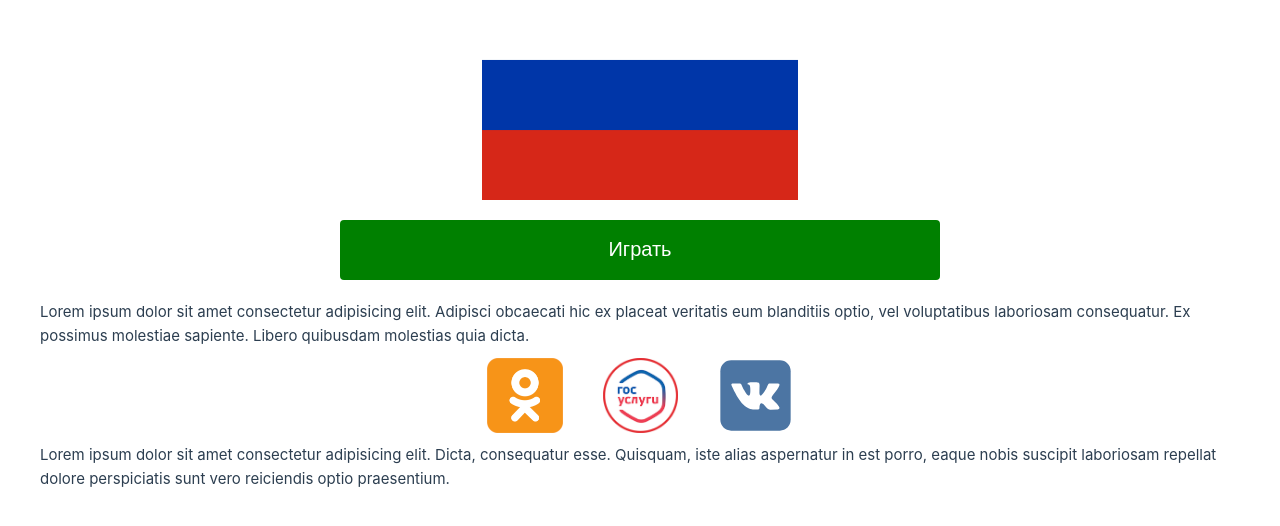
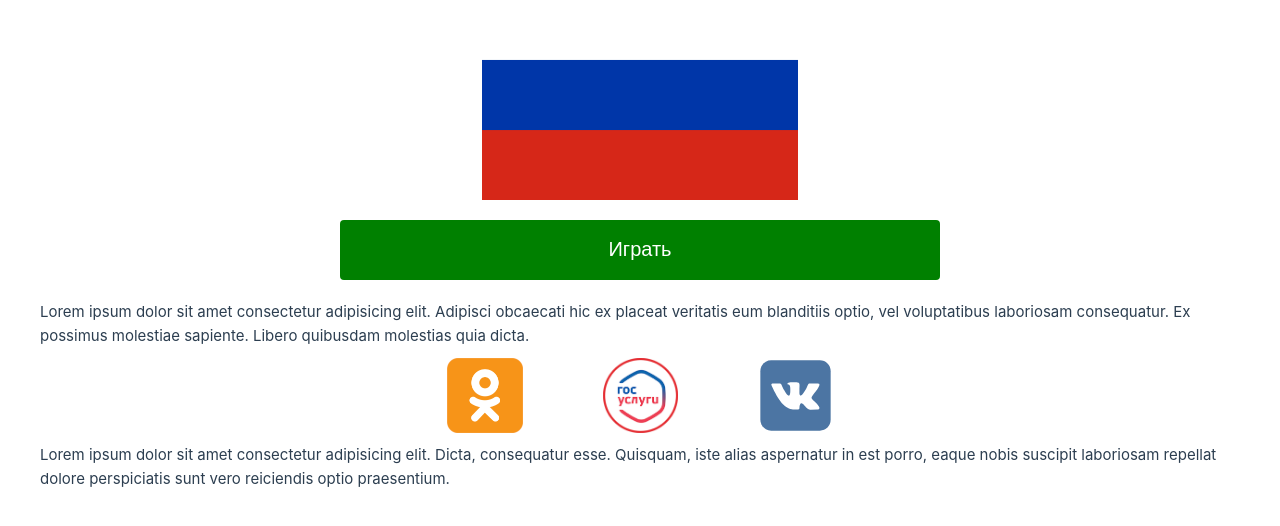
Before and after one commit to dimasliva/we_game_inventory, a Vue app: page / in a window 1280 px wide. Shown: the part 160-686 px from the top of the page. Built offline with nearby package versions, Linux system fonts and the light colour scheme.

Commit message:
start page

```diff
--- a/src/views/HomeView.vue
+++ b/src/views/HomeView.vue
@@ -1,4 +1,15 @@
-<script setup>
+<script>
+export default {
+    name: 'my-component',
+    data () {
+      return {}
+    },
+    methods: {
+      onPlay() {
+        window.location='https://t.me/thesimsonline_bot';
+      }
+    }
+}
 </script>
 
 <template>
@@ -8,15 +19,21 @@
       <img src="@/images/logo.png"/>
     </div>
     <div class="btn">
-      <button>Играть</button>
+      <button @click="onPlay">Играть</button>
     </div>
     <div>
       Lorem ipsum dolor sit amet consectetur adipisicing elit. Adipisci obcaecati hic ex placeat veritatis eum blanditiis optio, vel voluptatibus laboriosam consequatur. Ex possimus molestiae sapiente. Libero quibusdam molestias quia dicta.
     </div>
     <div class="socials">
-      <img src="@/images/class.png"/>
-      <img src="@/images/gos.png"/>
-      <img src="@/images/vk.svg"/>
+      <a href="https://t.me/thesimsonline_bot">
+        <img src="@/images/class.png"/>
+      </a>
+      <a href="https://t.me/thesimsonline_bot">
+        <img src="@/images/gos.png"/>
+      </a>
+      <a href="https://t.me/thesimsonline_bot">
+        <img src="@/images/vk.svg"/>
+      </a>
     </div>
     <div>
       Lorem ipsum dolor sit amet consectetur adipisicing elit. Dicta, consequatur esse. Quisquam, iste alias aspernatur in est porro, eaque nobis suscipit laboriosam repellat dolore perspiciatis sunt vero reiciendis optio praesentium.
@@ -52,6 +69,7 @@
     color: white;
     font-size: 20px;
     border-radius: 4px;
+    cursor: pointer;
   }
   .socials {
     display: flex;
@@ -61,8 +79,11 @@
     width: 100%;
     margin: 10px 0px;
   }
-  .socials img {
+  .socials img, .socials a {
     height: 100%;
     margin: 0px 20px;
   }
+  .socials img:hover, .socials a:hover {
+    background-color: transparent;
+  }
 </style>
```
